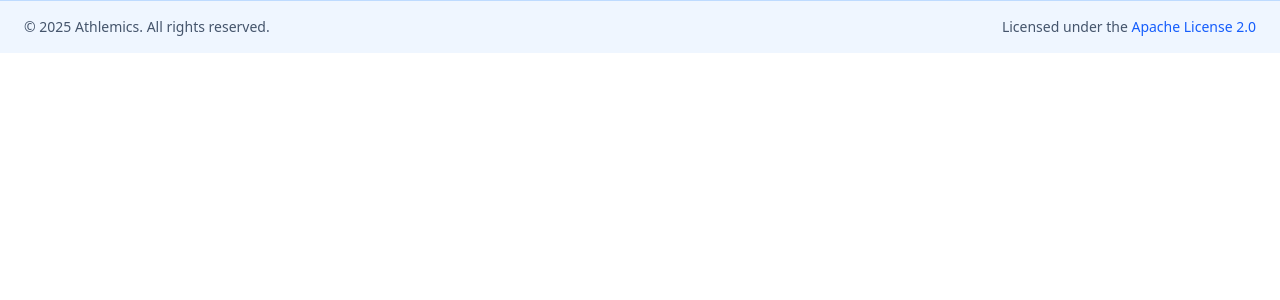
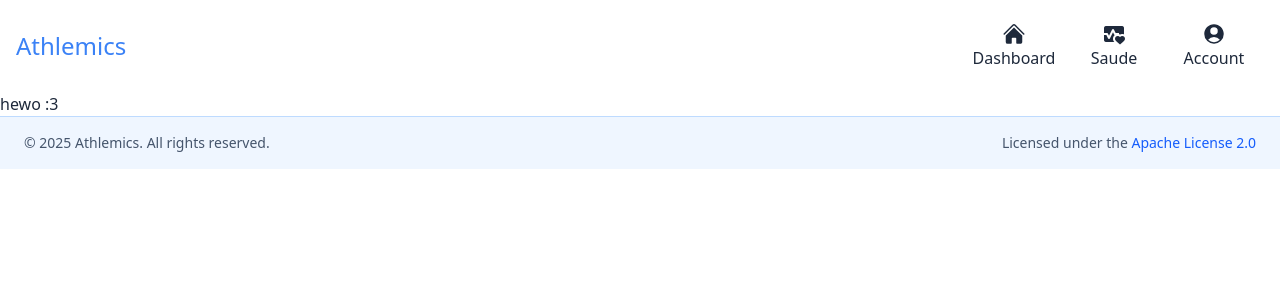
Before and after one commit to AfonsoFaria20s/Athlemics, a React (Vite) app: page /health in a window 1280 px wide. Shown: the top 300 px of the page. Built offline with nearby package versions, Linux system fonts and the light colour scheme; no server answers; sample sign-in values are in the browser's storage.

Commit message:
Added minor rendering bug

```diff
--- a/index.html
+++ b/index.html
@@ -4,6 +4,7 @@
     <meta charset="UTF-8" />
     <link rel="icon" type="image/svg+xml" href="/logo_no-bg.png" />
     <meta name="viewport" content="width=device-width, initial-scale=1.0" />
+    <link rel="stylesheet" href="https://fonts.googleapis.com/css2?family=Material+Symbols+Outlined:opsz,wght,FILL,GRAD@20..48,100..700,0..1,-50..200&icon_names=ecg" />
     <title>Athlemics</title>
   </head>
   <body>
--- a/src/components/Dashboard/ConfirmRemoveBlock.jsx
+++ b/src/components/Dashboard/ConfirmRemoveBlock.jsx
@@ -1,6 +1,6 @@
 import React from 'react';
 
-const ConfirmRemoveBlock = ({ onCancel, onRemoveOne, onRemoveAll, t }) => {
+const ConfirmRemoveBlock = ({ onCancel, onRemoveOne, onRemoveAll, onRemoveFrom, t }) => {
   return (
     <div className="fixed inset-0 z-50 flex items-center justify-center bg-black/30">
       <div className="bg-white rounded-xl shadow-2xl p-6 min-w-[600px] relative">
@@ -14,13 +14,20 @@ const ConfirmRemoveBlock = ({ onCancel, onRemoveOne, onRemoveAll, t }) => {
             onClick={onRemoveOne}
             className="flex-1 bg-red-500 hover:bg-red-600 text-white px-4 py-2 rounded-lg transition"
           >
-            {t("delete_one") || "Apenas este"}
+            {t("delete_one")}
           </button>
           <button
             onClick={onRemoveAll}
             className="flex-1 bg-red-700 hover:bg-red-800 text-white px-4 py-2 rounded-lg transition"
           >
-            {t("delete_all_repeated") || "Todos os repetidos"}
+            {t("delete_all_repeated")}
+          </button>
+          <button
+            onClick={onRemoveFrom}
+            className="flex-1 bg-red-700 hover:bg-red-800 text-white px-4 py-2 rounded-lg transition"
+          >
+
+            {t("delete_all_repeated_from")}
           </button>
           <button
             onClick={onCancel}
--- a/src/components/Dashboard/DashBoard.jsx
+++ b/src/components/Dashboard/DashBoard.jsx
@@ -119,9 +119,12 @@ const DashBoard = () => {
     .filter(b => b.date === dateStringToFilter)
     .sort((a, b) => toMinutes(a.start) - toMinutes(b.start));
 
+  // Próximos blocos apenas do dia atual (até 3)
+  const todayStr = formatLocalDate(new Date());
+  const nowMinutes = new Date().getHours() * 60 + new Date().getMinutes();
   const nextBlocks = blocks
-    .filter(b => new Date(`${b.date}T${b.start}`) >= new Date())
-    .sort((a, b) => new Date(`${a.date}T${a.start}`) - new Date(`${b.date}T${b.start}`))
+    .filter(b => b.date === todayStr && toMinutes(b.start) >= nowMinutes)
+    .sort((a, b) => toMinutes(a.start) - toMinutes(b.start))
     .slice(0, 3);
 
   const taskBlocks = blocks
@@ -230,6 +233,24 @@ const DashBoard = () => {
     setBlockToDelete(null);
   };
 
+  // Remove todas as ocorrências a partir (e incluindo) o bloco selecionado
+  const handleConfirmRemoveFrom = () => {
+    if (!blockToDelete) return;
+    const baseDate = new Date(blockToDelete.date);
+    setBlocks(prev =>
+      prev.filter(b => {
+        const bDate = new Date(b.date);
+        if (blockToDelete.repeatId) {
+          // para blocos repetidos: remove todos com o mesmo repeatId e data >= baseDate
+          return !(b.repeatId === blockToDelete.repeatId && bDate >= baseDate);
+        }
+        // fallback: para blocos não repetidos, remove blocos com mesmo título e data >= baseDate
+        return !(b.title === blockToDelete.title && bDate >= baseDate);
+      })
+    );
+    setBlockToDelete(null);
+  };
+
   const removeBlock = (id) => {
     const block = blocks.find(b => b.id === id);
     if (!block) return;
@@ -297,6 +318,7 @@ const DashBoard = () => {
             onCancel={handleCancelDelete}
             onRemoveOne={handleConfirmRemoveOne}
             onRemoveAll={handleConfirmRemoveAll}
+            onRemoveFrom={handleConfirmRemoveFrom}
             t={t}
           />
         )}
--- a/src/components/Navbar.jsx
+++ b/src/components/Navbar.jsx
@@ -21,7 +21,11 @@ const Navbar = () => {
                     </svg>
                     <span>{t("dashboard_navbar")}</span>
                 </div>
-                <div onClick={() => navigate("/conta")} className="navigator w-25 h-15 flex flex-col justify-center items-center rounded-full">
+                <div onClick={() => navigate("/health")} className="navigator w-25 h-15 flex flex-col justify-center items-center rounded-full">
+                    <span class="material-symbols-outlined">ecg</span>
+                    <span>{t("health_navbar")}</span>
+                </div>
+                <div onClick={() => navigate("/account")} className="navigator w-25 h-15 flex flex-col justify-center items-center rounded-full">
                     <svg xmlns="http://www.w3.org/2000/svg" viewBox="0 0 24 24" fill="currentColor" className="size-6">
                         <path fillRule="evenodd" d="M18.685 19.097A9.723 9.723 0 0 0 21.75 12c0-5.385-4.365-9.75-9.75-9.75S2.25 6.615 2.25 12a9.723 9.723 0 0 0 3.065 7.097A9.716 9.716 0 0 0 12 21.75a9.716 9.716 0 0 0 6.685-2.653Zm-12.54-1.285A7.486 7.486 0 0 1 12 15a7.486 7.486 0 0 1 5.855 2.812A8.224 8.224 0 0 1 12 20.25a8.224 8.224 0 0 1-5.855-2.438ZM15.75 9a3.75 3.75 0 1 1-7.5 0 3.75 3.75 0 0 1 7.5 0Z" clipRule="evenodd" />
                     </svg>
--- a/src/locales/pt/translation.json
+++ b/src/locales/pt/translation.json
@@ -70,5 +70,8 @@
   "choose_delete_option": "Como deseja eliminar?",
   "delete_one": "Este",
   "delete_all_repeated": "Todos",
-  "logout": "Sair"
+  "logout": "Sair",
+
+  "health_navbar": "Saude",
+  "delete_all_repeated_from": "A partir de hoje"
 }
--- a/src/main.jsx
+++ b/src/main.jsx
@@ -12,6 +12,7 @@ import Home from './components/Home/Home';
 
 import PrivateRoute from './routes/PrivateRoute';
 import PublicRoute from './routes/PublicRoute';
+import Health from './components/Health/Health';
 
 createRoot(document.getElementById('root')).render(
   <AuthProvider>
@@ -32,12 +33,19 @@ createRoot(document.getElementById('root')).render(
           </PrivateRoute>
         } />
 
-        <Route path="/conta" element={
+        <Route path="/account" element={
           <PrivateRoute>
             <Navbar />
             <Account />
           </PrivateRoute>
         } />
+        <Route path="/health" element={
+          <PrivateRoute>
+            <Navbar/>
+            <Health/>
+          </PrivateRoute>
+        }
+        />
       </Routes>
       <Footer />
     </BrowserRouter>
--- a/src/styles/NavBar.css
+++ b/src/styles/NavBar.css
@@ -21,3 +21,11 @@
         width: 2rem;
     }
 }
+
+.material-symbols-outlined {
+  font-variation-settings:
+  'FILL' 1,
+  'wght' 400,
+  'GRAD' 0,
+  'opsz' 24
+}
```
